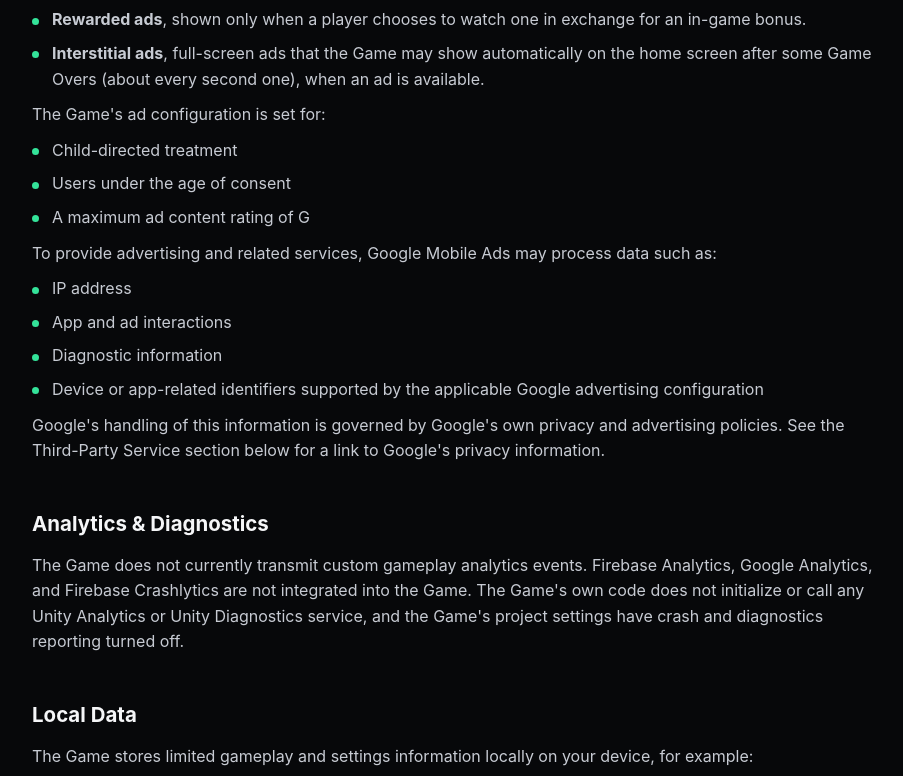
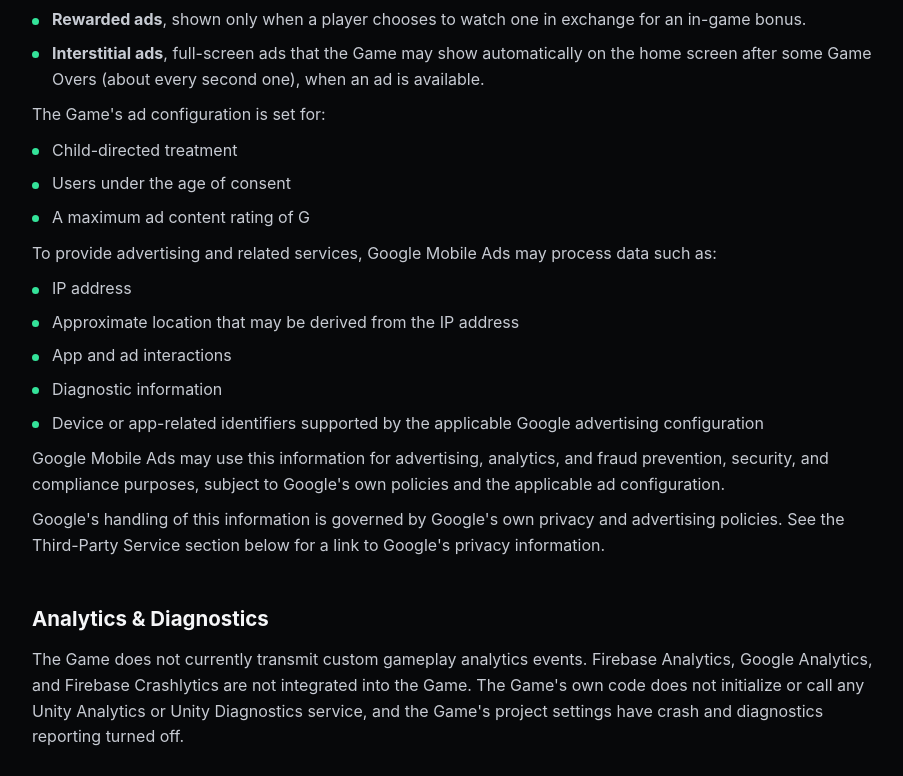
Before and after one commit to orentamar-cloud/CavemanVsAliens-Website, a plain HTML site: page privacy.html in a window 1280 px wide. Shown: the part 1017-1793 px from the top of the page, without its empty margins (318-1221 px from the left). Drawn offline with Linux system fonts and the light colour scheme.

Commit message:
Update privacy policy

```diff
--- a/privacy.html
+++ b/privacy.html
@@ -59,7 +59,7 @@
     <section class="page-hero">
       <div class="container">
         <h1 class="page-title">Privacy Policy – Caveman vs Aliens</h1>
-        <p class="page-meta">Last updated: October 9, 2026</p>
+        <p class="page-meta">Last updated: October 16, 2026</p>
       </div>
     </section>
 
@@ -128,10 +128,15 @@
           </p>
           <ul>
             <li>IP address</li>
+            <li>Approximate location that may be derived from the IP address</li>
             <li>App and ad interactions</li>
             <li>Diagnostic information</li>
             <li>Device or app-related identifiers supported by the applicable Google advertising configuration</li>
           </ul>
+          <p>
+            Google Mobile Ads may use this information for advertising, analytics, and fraud prevention,
+            security, and compliance purposes, subject to Google's own policies and the applicable ad configuration.
+          </p>
           <p>
             Google's handling of this information is governed by Google's own privacy and advertising
             policies. See the Third-Party Service section below for a link to Google's privacy
```
